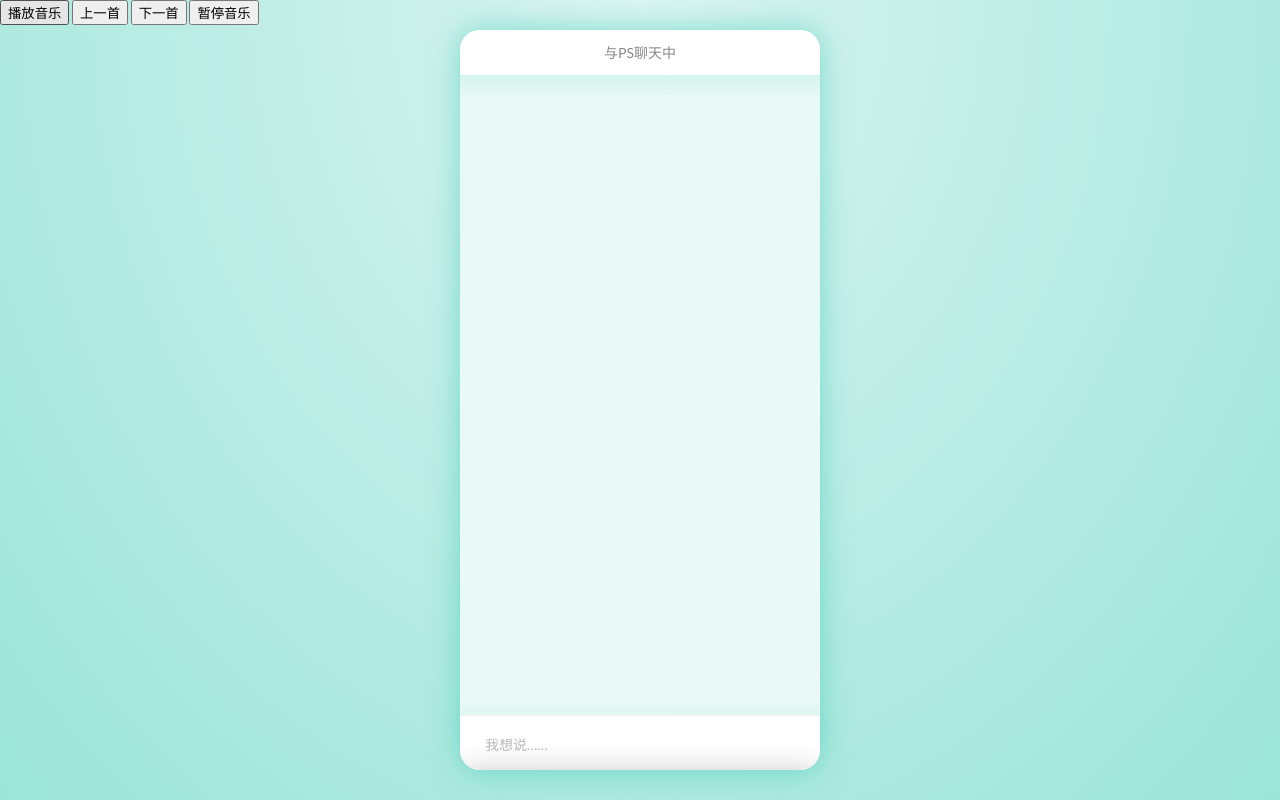
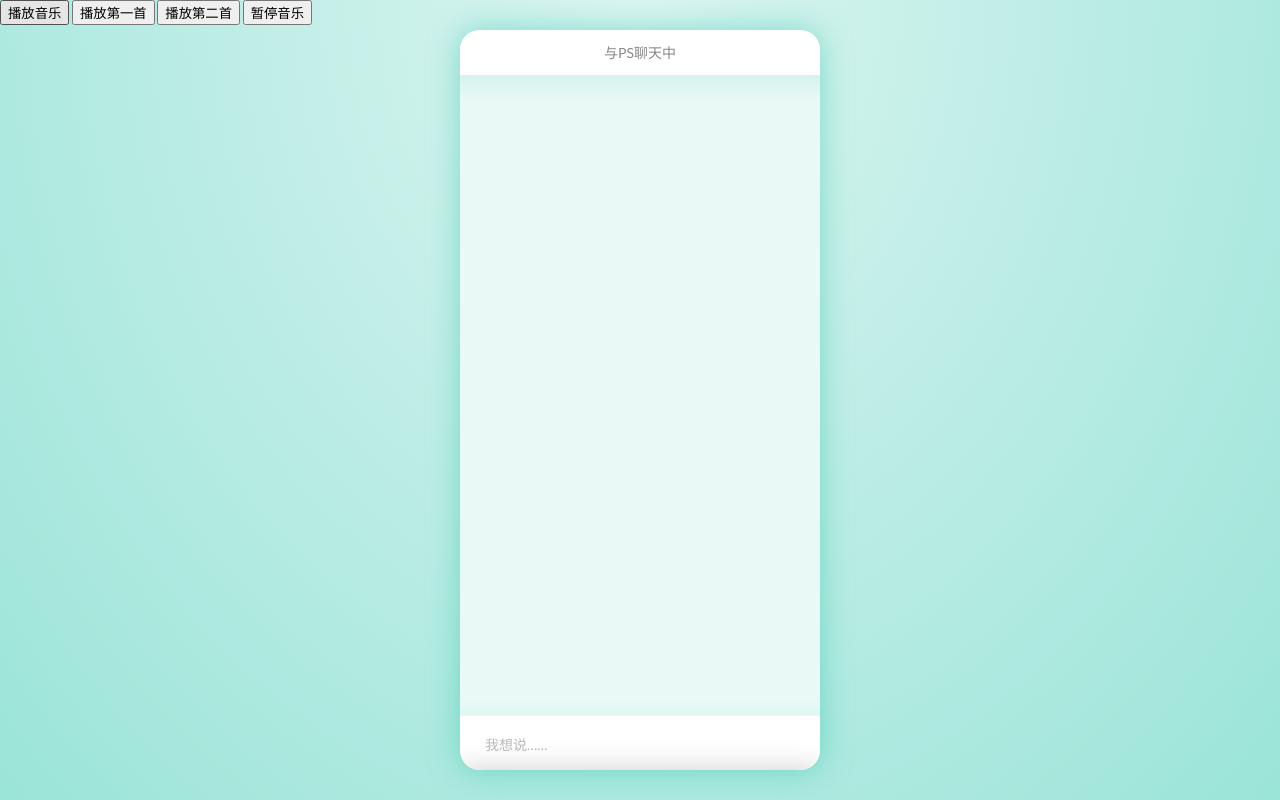
Before and after one commit to pcpy007/pcpy007.github.io, a website: page other.html in a window 1280 px wide. Drawn offline with nearby package versions, Linux system fonts and the light colour scheme.

Commit message:
Update other.html

```diff
--- a/other.html
+++ b/other.html
@@ -37,8 +37,8 @@
 
         <div class="button-container">
             <button onclick="playMusic()">播放音乐</button>
-            <button onclick="swtichMusic(1,2)">上一首</button>
-            <button onclick="swtichMusic(2,1)">下一首</button>
+            <button onclick="swtichMusic(1,2)">播放第一首</button>
+            <button onclick="swtichMusic(2,1)">播放第二首</button>
             <button onclick="pauseMusic()">暂停音乐</button>
         </div>
 
```
